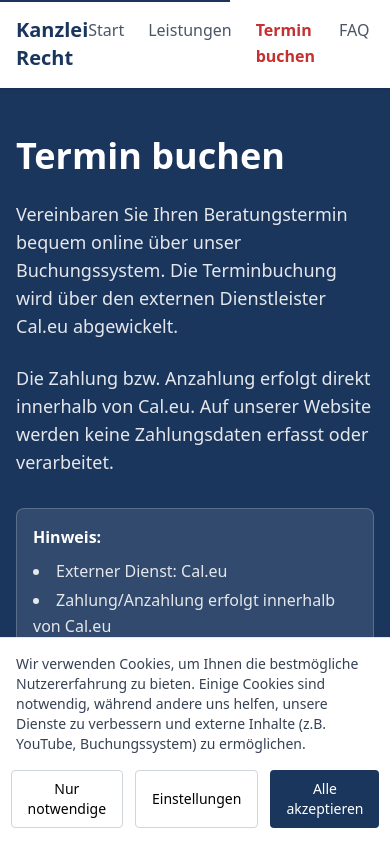
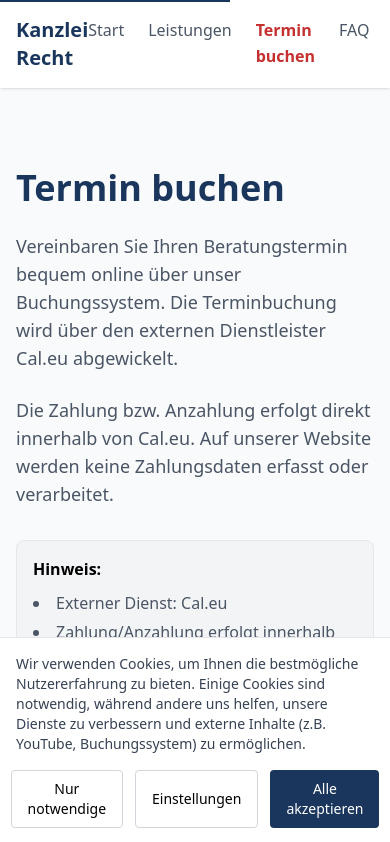
Before and after one commit to benam227/kanzlei-website, a React (Vite) app in the folder kanzlei-website/: page /termin-buchen in a window 390 px wide. Shown: the top 842 px of the page. Built offline with nearby package versions, Linux system fonts and the light colour scheme; no server answers.

Commit message:
fix: apply boxed layout to content pages

```diff
--- /dev/null
+++ b/kanzlei-website/src/components/PageContainer.tsx
@@ -0,0 +1,12 @@
+interface PageContainerProps {
+  children: React.ReactNode;
+  className?: string;
+}
+
+export default function PageContainer({ children, className = '' }: PageContainerProps) {
+  return (
+    <div className={`max-w-4xl mx-auto px-4 sm:px-6 py-8 ${className}`}>
+      {children}
+    </div>
+  );
+}
--- a/kanzlei-website/src/pages/DatenschutzPage.tsx
+++ b/kanzlei-website/src/pages/DatenschutzPage.tsx
@@ -1,6 +1,7 @@
 import ReactMarkdown from 'react-markdown';
 import { usePageMeta } from '../lib/usePageMeta';
 import { loadDatenschutz } from '../lib/content';
+import PageContainer from '../components/PageContainer';
 
 export default function DatenschutzPage() {
   const content = loadDatenschutz();
@@ -11,13 +12,13 @@ export default function DatenschutzPage() {
   });
 
   return (
-    <div className="bg-[#1a365d] text-white py-12">
-      <div className="max-w-6xl mx-auto px-4">
-        <h1 className="text-4xl font-bold mb-6">{content?.title || 'Datenschutz'}</h1>
-        <div className="prose prose-invert max-w-4xl">
+    <div className="bg-gray-50 py-12">
+      <PageContainer>
+        <h1 className="text-4xl font-bold mb-6 text-[#1a365d]">{content?.title || 'Datenschutz'}</h1>
+        <div className="prose max-w-4xl">
           <ReactMarkdown>{content?.content || ''}</ReactMarkdown>
         </div>
-      </div>
+      </PageContainer>
     </div>
   );
 }
--- a/kanzlei-website/src/pages/DownloadsPage.tsx
+++ b/kanzlei-website/src/pages/DownloadsPage.tsx
@@ -1,5 +1,6 @@
 import { usePageMeta } from '../lib/usePageMeta';
 import { loadDownloads } from '../lib/content';
+import PageContainer from '../components/PageContainer';
 
 export default function DownloadsPage() {
   const downloads = loadDownloads();
@@ -10,29 +11,29 @@ export default function DownloadsPage() {
   });
 
   return (
-    <div className="bg-[#1a365d] text-white py-12">
-      <div className="max-w-6xl mx-auto px-4">
-        <h1 className="text-4xl font-bold">Downloads</h1>
+    <div className="bg-gray-50 py-12">
+      <PageContainer>
+        <h1 className="text-4xl font-bold mb-8 text-[#1a365d]">Downloads</h1>
         {downloads.length > 0 ? (
-          <ul className="mt-6 space-y-4">
+          <ul className="space-y-4">
             {downloads.map((item, index) => (
-              <li key={index} className="bg-white/10 rounded-lg p-4">
+              <li key={index} className="bg-white rounded-lg p-4 shadow-sm">
                 <a
                   href={item.href}
                   target="_blank"
                   rel="noopener noreferrer"
-                  className="block hover:bg-white/20 transition-colors rounded p-2 -m-2"
+                  className="block hover:bg-gray-50 transition-colors rounded p-2 -m-2"
                 >
-                  <h3 className="text-lg font-semibold">{item.title}</h3>
-                  <p className="text-gray-300">{item.description}</p>
+                  <h3 className="text-lg font-semibold text-[#1a365d]">{item.title}</h3>
+                  <p className="text-gray-600">{item.description}</p>
                 </a>
               </li>
             ))}
           </ul>
         ) : (
-          <p className="mt-4 text-xl">Keine Downloads verfügbar.</p>
+          <p className="text-xl text-gray-600">Keine Downloads verfügbar.</p>
         )}
-      </div>
+      </PageContainer>
     </div>
   );
 }
--- a/kanzlei-website/src/pages/ImpressumPage.tsx
+++ b/kanzlei-website/src/pages/ImpressumPage.tsx
@@ -1,6 +1,7 @@
 import ReactMarkdown from 'react-markdown';
 import { usePageMeta } from '../lib/usePageMeta';
 import { loadImpressum } from '../lib/content';
+import PageContainer from '../components/PageContainer';
 
 export default function ImpressumPage() {
   const content = loadImpressum();
@@ -11,13 +12,13 @@ export default function ImpressumPage() {
   });
 
   return (
-    <div className="bg-[#1a365d] text-white py-12">
-      <div className="max-w-6xl mx-auto px-4">
-        <h1 className="text-4xl font-bold mb-6">{content?.title || 'Impressum'}</h1>
-        <div className="prose prose-invert max-w-4xl">
+    <div className="bg-gray-50 py-12">
+      <PageContainer>
+        <h1 className="text-4xl font-bold mb-6 text-[#1a365d]">{content?.title || 'Impressum'}</h1>
+        <div className="prose max-w-4xl">
           <ReactMarkdown>{content?.content || ''}</ReactMarkdown>
         </div>
-      </div>
+      </PageContainer>
     </div>
   );
 }
--- a/kanzlei-website/src/pages/TerminPage.tsx
+++ b/kanzlei-website/src/pages/TerminPage.tsx
@@ -1,5 +1,6 @@
 import { usePageMeta } from '../lib/usePageMeta';
 import GatedEmbed from '../components/GatedEmbed';
+import PageContainer from '../components/PageContainer';
 
 const calEmbedUrl = import.meta.env.VITE_CALEMBED_URL?.trim().replace(/^["']|["']$/g, '');
 const contactEmail = import.meta.env.VITE_CONTACT_EMAIL;
@@ -12,25 +13,25 @@ export default function TerminPage() {
   });
 
   return (
-    <div className="bg-[#1a365d] text-white py-12">
-      <div className="max-w-4xl mx-auto px-4">
-        <h1 className="text-4xl font-bold mb-6">Termin buchen</h1>
+    <div className="bg-gray-50 py-12">
+      <PageContainer>
+        <h1 className="text-4xl font-bold mb-6 text-[#1a365d]">Termin buchen</h1>
 
-        <p className="text-lg text-gray-200 mb-6">
+        <p className="text-lg text-gray-600 mb-6">
           Vereinbaren Sie Ihren Beratungstermin bequem online über unser Buchungssystem.
           Die Terminbuchung wird über den externen Dienstleister Cal.eu abgewickelt.
         </p>
-        <p className="text-lg text-gray-200 mb-8">
+        <p className="text-lg text-gray-600 mb-8">
           Die Zahlung bzw. Anzahlung erfolgt direkt innerhalb von Cal.eu.
           Auf unserer Website werden keine Zahlungsdaten erfasst oder verarbeitet.
         </p>
 
         <div
           role="note"
-          className="bg-white/10 border border-white/20 rounded-lg p-4 mb-8"
+          className="bg-gray-100 border border-gray-200 rounded-lg p-4 mb-8"
         >
           <p className="font-semibold mb-2">Hinweis:</p>
-          <ul className="list-disc list-inside space-y-1 text-gray-200">
+          <ul className="list-disc list-inside space-y-1 text-gray-600">
             <li>Externer Dienst: Cal.eu</li>
             <li>Zahlung/Anzahlung erfolgt innerhalb von Cal.eu</li>
             <li>Externe Inhalte werden erst nach Zustimmung geladen</li>
@@ -45,7 +46,7 @@ export default function TerminPage() {
             height={800}
           />
         ) : (
-          <div className="bg-white/10 border border-white/20 rounded-lg p-8 text-center">
+          <div className="bg-gray-100 border border-gray-200 rounded-lg p-8 text-center">
             <p className="text-lg mb-4">
               Das Buchungssystem ist derzeit nicht konfiguriert.
             </p>
@@ -58,7 +59,7 @@ export default function TerminPage() {
             )}
           </div>
         )}
-      </div>
+      </PageContainer>
     </div>
   );
 }
```
